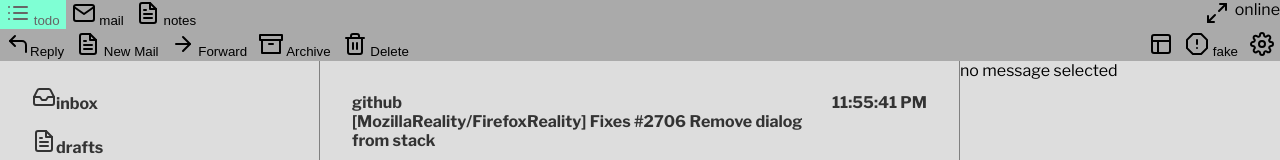
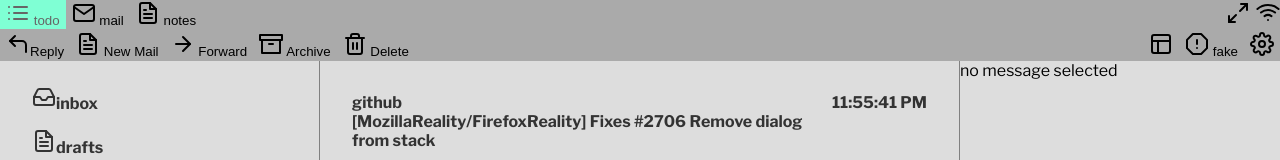
Before and after one commit to joshmarinacci/todomanager, a React (Create React App) app: page / in a window 1280 px wide. Shown: the top 160 px of the page. Built offline with nearby package versions, Linux system fonts and the light colour scheme; the HTML template or start-up script is replaced by a standard one.

Commit message:
switch to wifi icon

```diff
--- a/src/App.js
+++ b/src/App.js
@@ -3,7 +3,7 @@ import './App.css'
 import {CSS, Spacer, Toolbar} from './common/layout.js'
 import {TodoApp} from './todo/todoapp.js'
 import {MailApp} from './mail/mailapp.js'
-import {FileText, List, Mail, Maximize2, Minimize2, Settings} from "react-feather"
+import {FileText, List, Mail, Maximize2, Minimize2, Wifi, WifiOff} from "react-feather"
 import {NotesApp} from './notes/notesapp.js'
 
 const ConnectedButton = () => {
@@ -18,9 +18,9 @@ const ConnectedButton = () => {
         }
     })
     if(online) {
-        return <label>online</label>
+        return <Wifi/>
     } else {
-        return <label>offline</label>
+        return <WifiOff/>
     }
 }
 
```
